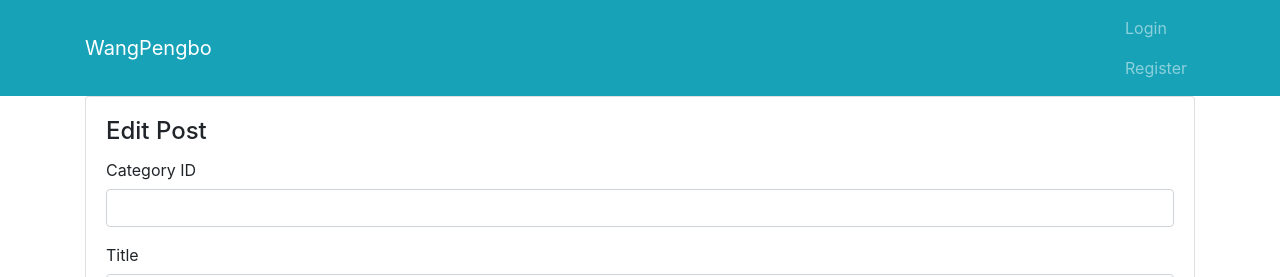
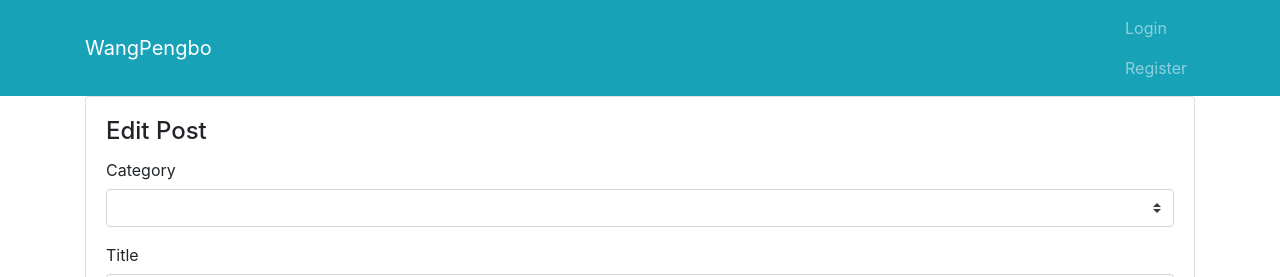
Before and after one commit to OwlllOvO/ginessential-vue, a Vue app: page /posts/edit/1 in a window 1280 px wide. Shown: the top 277 px of the page. Built offline with nearby package versions, Linux system fonts and the light colour scheme; no server answers.

Commit message:
manage post category by name

```diff
--- a/src/views/PostCreate.vue
+++ b/src/views/PostCreate.vue
@@ -2,12 +2,12 @@
   <div class="post-create">
     <b-card title="Create Post">
       <b-form @submit.prevent="createPost">
-        <b-form-group label="Category ID">
-          <b-form-input
-            v-model="currentPost.category_id"
-            type="number"
+        <b-form-group label="Category">
+          <b-form-select
+            v-model="currentPost.category_name"
+            :options="categoryOptions"
             required
-          ></b-form-input>
+          ></b-form-select>
         </b-form-group>
         <b-form-group label="Title">
           <b-form-input
@@ -45,29 +45,47 @@
 
 <script>
 import axios from 'axios';
-import storageService from '../service/storageService'; // 确保路径正确
+import storageService from '../service/storageService';
 
 export default {
   data() {
     return {
+      categories: [],
       currentPost: {
-        category_id: null,
+        category_name: '',
         title: '',
         head_img: '',
         content: '',
       },
     };
   },
+  created() {
+    this.fetchCategories();
+  },
+  computed: {
+    categoryOptions() {
+      return this.categories.map((category) => ({ value: category.name, text: category.name }));
+    },
+  },
   methods: {
+    fetchCategories() {
+      axios.get('http://localhost:1016/categories', {
+        headers: { Authorization: `Bearer ${storageService.get(storageService.USER_TOKEN)}` },
+      })
+        .then((response) => {
+          this.categories = response.data.data.categories;
+        })
+        .catch((error) => {
+          console.error('There was an error fetching the categories:', error);
+        });
+    },
     createPost() {
       const postData = {
         ...this.currentPost,
-        category_id: Number(this.currentPost.category_id), // 显式转换为数字
       };
 
-      const token = storageService.get(storageService.USER_TOKEN);
       axios.post('http://localhost:1016/posts', postData, {
-        headers: { Authorization: `Bearer ${token}` },
+        headers: { Authorization: `Bearer ${storageService.get(storageService.USER_TOKEN)}` },
       })
         .then(() => {
           this.$bvToast.toast('Article created successfully', {
@@ -75,7 +93,7 @@ export default {
             variant: 'success',
             solid: true,
           });
-          this.$router.push({ name: 'postManagement' }); // 确保路由名称正确
+          this.$router.push({ name: 'postManagement' }); // Redirect to post management page
         })
         .catch((error) => {
           console.error('There was an error creating the post:', error);
@@ -87,8 +105,7 @@ export default {
         });
     },
     cancelForm() {
-      // 取消表单逻辑，例如重置表单或返回列表页面
-      this.$router.push({ name: 'postManagement' }); // 确保路由名称正确
+      this.$router.push({ name: 'postManagement' }); // Redirect to post management page
     },
   },
 };
--- a/src/views/PostEdit.vue
+++ b/src/views/PostEdit.vue
@@ -2,12 +2,12 @@
   <div class="post-edit">
     <b-card title="Edit Post">
       <b-form @submit.prevent="updatePost">
-        <b-form-group label="Category ID">
-          <b-form-input
-            v-model="currentPost.category_id"
-            type="number"
+        <b-form-group label="Category">
+          <b-form-select
+            v-model="currentPost.category_name"
+            :options="categoryOptions"
             required
-          ></b-form-input>
+          ></b-form-select>
         </b-form-group>
         <b-form-group label="Title">
           <b-form-input
@@ -45,14 +45,15 @@
 
 <script>
 import axios from 'axios';
-import storageService from '../service/storageService'; // 确保路径正确
+import storageService from '../service/storageService';
 
 export default {
   data() {
     return {
+      categories: [],
       currentPost: {
         id: null,
-        category_id: null,
+        category_name: '',
         title: '',
         head_img: '',
         content: '',
@@ -61,44 +62,56 @@ export default {
   },
   created() {
     this.loadPostData();
+    this.fetchCategories();
+  },
+  computed: {
+    categoryOptions() {
+      return this.categories.map((category) => ({ value: category.name, text: category.name }));
+    },
   },
   methods: {
+    fetchCategories() {
+      axios.get('http://localhost:1016/categories', {
+        headers: { Authorization: `Bearer ${storageService.get(storageService.USER_TOKEN)}` },
+      })
+        .then((response) => {
+          this.categories = response.data.data.categories;
+        })
+        .catch((error) => {
+          console.error('There was an error fetching the categories:', error);
+        });
+    },
     loadPostData() {
       const postId = this.$route.params.id;
       const token = storageService.get(storageService.USER_TOKEN);
       axios.get(`http://localhost:1016/posts/${postId}`, {
         headers: { Authorization: `Bearer ${token}` },
-      }).then((response) => {
-        // 确保response.data中包含了您需要的数据结构
-        this.currentPost = { id: postId, ...response.data };
-        console.log('Loaded post:', this.currentPost); // 再次打印检查
-      }).catch((error) => {
-        console.error('There was an error loading the post data:', error);
-      });
+      })
+        .then((response) => {
+          // eslint-disable-next-line max-len
+          this.currentPost = { ...response.data.data.post, category_name: response.data.data.post.Category.name };
+        })
+        .catch((error) => {
+          console.error('There was an error loading the post data:', error);
+        });
     },
-
     updatePost() {
       const postData = {
-        category_id: Number(this.currentPost.category_id),
-        title: this.currentPost.title,
-        head_img: this.currentPost.head_img,
-        content: this.currentPost.content,
+        ...this.currentPost,
       };
-      console.log(postData);
       const token = storageService.get(storageService.USER_TOKEN);
       axios.put(`http://localhost:1016/posts/${this.currentPost.id}`, postData, {
         headers: { Authorization: `Bearer ${token}` },
       })
         .then(() => {
-          this.$router.push({ name: 'postManagement' }); // 确保路由名称正确
+          this.$router.push({ name: 'postManagement' });
         })
         .catch((error) => {
           console.error('There was an error updating the post:', error);
         });
     },
-
     cancelEdit() {
-      this.$router.push({ name: 'postManagement' }); // 确保路由名称正确
+      this.$router.push({ name: 'postManagement' });
     },
   },
 };
--- a/src/views/PostManagement.vue
+++ b/src/views/PostManagement.vue
@@ -10,19 +10,26 @@
         :items="posts"
         :fields="fields"
       >
-        <!-- 封面图片插槽 -->
+        <!-- 文章标题 -->
         <template #cell(title)="data">
           <router-link :to="`/posts/${data.item.id}/detail`">{{ data.item.title }}</router-link>
         </template>
+
+        <!-- 封面图片 -->
         <template #cell(head_img)="data">
           <img
             :src="getImageUrl(data.item.head_img)"
             alt="Post Cover Image"
             class="post-cover-image"
           />
-
         </template>
 
+        <!-- 分类名称 -->
+        <template #cell(category)="data">
+          {{ data.item.Category.name }}
+        </template>
+
+        <!-- 操作按钮 -->
         <template #cell(actions)="data">
           <b-button
             size="sm"
@@ -42,17 +49,17 @@
 
 <script>
 import axios from 'axios';
-import storageService from '../service/storageService'; // 确保路径正确
+import storageService from '../service/storageService';
 
 export default {
   data() {
     return {
       posts: [],
-      viewMode: 'list', // 'list'
+      viewMode: 'list',
       fields: [
         { key: 'title', sortable: true },
-        { key: 'head_img', label: 'Cover Image' }, // 封面图片字段
-        { key: 'category_id', sortable: true },
+        { key: 'head_img', label: 'Cover Image' },
+        { key: 'Category.name', label: 'Category' }, // 修改这里来显示分类名称
         { key: 'actions', label: 'Actions' },
       ],
     };
@@ -75,11 +82,9 @@ export default {
         console.error('There was an error fetching the posts:', error);
       });
     },
-
     showEditForm(post) {
       this.$router.push({ name: 'PostEdit', params: { id: post.id } });
     },
-
     deletePost(postId) {
       const token = storageService.get(storageService.USER_TOKEN);
       axios.delete(`http://localhost:1016/posts/${postId}`, {
@@ -94,7 +99,7 @@ export default {
 };
 </script>
 
-  <style>
+<style>
 .post-cover-image {
   max-width: 100px; /* Adjust the size as needed */
   height: auto;
```
